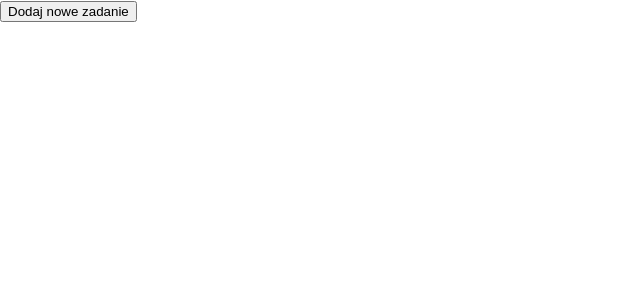
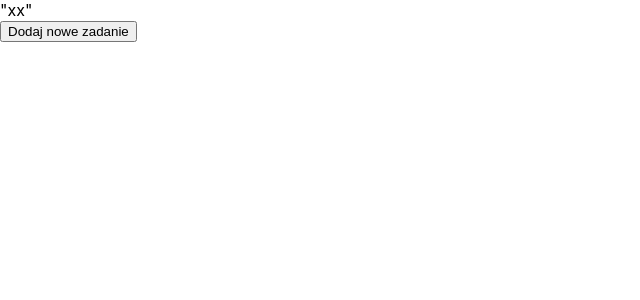
Before and after one commit to marksoft92/to-do-simply-ts-app, a React (Create React App) app: page / in a window 1280 px wide. Both pictures are taken after a click on the button "Dodaj nowe zadanie". Shown: the top 300 px of the page, without its empty margins (0-640 px from the left). Built offline with nearby package versions, Linux system fonts and the light colour scheme.

Commit message:
refactor and fix types

```diff
--- /dev/null
+++ b/src/containers/Task/index.tsx
@@ -0,0 +1,21 @@
+import React from "react";
+
+import NewTaskForm from "../Task/newTaskForm";
+import { Task } from "../Tasks/types";
+
+
+interface TaskCartProps {
+    tasks: Task
+}
+
+const TaskCart: React.FC<TaskCartProps> = (props) => {
+    console.log('props', props)
+
+    return (
+        <>
+            <div>"xx"</div>
+        </>
+    );
+};
+
+export default TaskCart;
--- a/src/containers/Tasks/fetchTasks.ts
+++ b/src/containers/Tasks/fetchTasks.ts
@@ -6,7 +6,8 @@ export const fetchTasks = createAsyncThunk("tasks/fetch", async () => {
         const tasksData = localStorage.getItem("tasksData");
         if (tasksData) {
             const parseTasksData = JSON.parse(tasksData) as ApiResponse;
-            return [parseTasksData];
+
+            return parseTasksData;
         } else {
             return [];
         }
--- a/src/containers/Tasks/list.tsx
+++ b/src/containers/Tasks/list.tsx
@@ -1,6 +1,7 @@
 import React from "react";
 import { ApiResponse } from "./types";
 import NewTaskForm from "../Task/newTaskForm";
+import TaskCart from "../Task";
 
 
 interface TasksListProps {
@@ -9,12 +10,13 @@ interface TasksListProps {
 }
 
 const TasksList: React.FC<TasksListProps> = ({
-
+    tasks
 }) => {
 
 
     return (
         <>
+            {tasks.map(task => <TaskCart {...task} />)}
             <NewTaskForm />
         </>
     );
--- a/src/containers/Tasks/tasksSlice.ts
+++ b/src/containers/Tasks/tasksSlice.ts
@@ -2,10 +2,10 @@ import { createSlice } from "@reduxjs/toolkit";
 import { RootState } from "../../app/store";
 import axios from "axios";
 import { fetchTasks } from "./fetchTasks";
-import { TasksState } from "./types";
+import { ApiResponse, TasksState } from "./types";
 
 const initialState: TasksState = {
-    list: [],
+    list: [] as ApiResponse[],
     loading: false,
     error: null,
 };
@@ -31,7 +31,7 @@ export const tasksSlice = createSlice({
             })
             .addCase(fetchTasks.fulfilled, (state, action) => {
                 state.loading = false;
-                state.list = action.payload;
+                state.list = state.list.concat(action.payload);
             })
             .addCase(fetchTasks.rejected, (state, action) => {
                 state.loading = false;
--- a/src/containers/Tasks/types.ts
+++ b/src/containers/Tasks/types.ts
@@ -11,5 +11,5 @@ export interface Task {
 }
 
 export interface ApiResponse {
-    tasks: Task[];
+    tasks: Task;
 }
```
